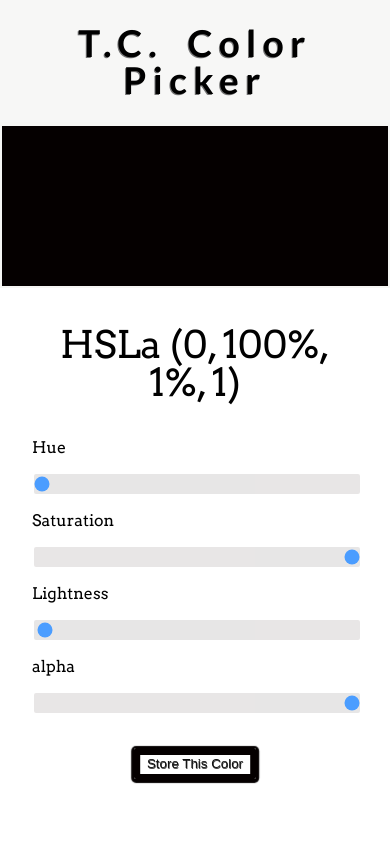
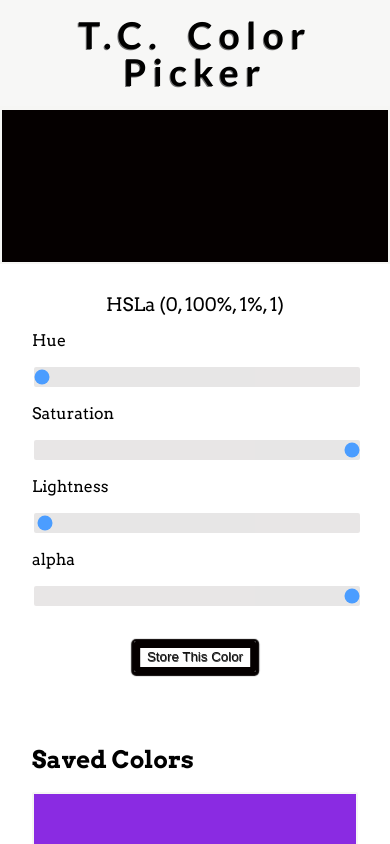
Before and after one commit to TatyCat/colorpick, a React (Create React App) app: page / in a window 390 px wide. Shown: the top 844 px of the page. Built offline with nearby package versions, Linux system fonts and the light colour scheme; the HTML template or start-up script is replaced by a standard one.

Commit message:
made color result area responsive and fixed hsla header text expanding

```diff
--- a/src/index.css
+++ b/src/index.css
@@ -23,7 +23,7 @@ header {
 
 h1 {
   margin: 0;
-  padding: 1.5rem;
+  padding: 1rem;
   text-align: center;
   text-shadow: rgb(116, 116, 116) -1px .5px .5px;
   letter-spacing: .3ch;
@@ -37,7 +37,8 @@ h1 {
 }
 
 #slider-results {
-  font-size: 4.5vh;
+  font-size: calc(1.5vh + 1.5vw);
+  white-space: nowrap;
   text-align: center;
 }
 
@@ -64,7 +65,8 @@ h1 {
 }
 
 #color-results {
-  padding: 5rem;
+  /* padding: 5rem; */
+  padding: 9vh;
   margin-bottom: 2rem;
   border: solid 2px rgb(246, 246, 244);
 }
```
